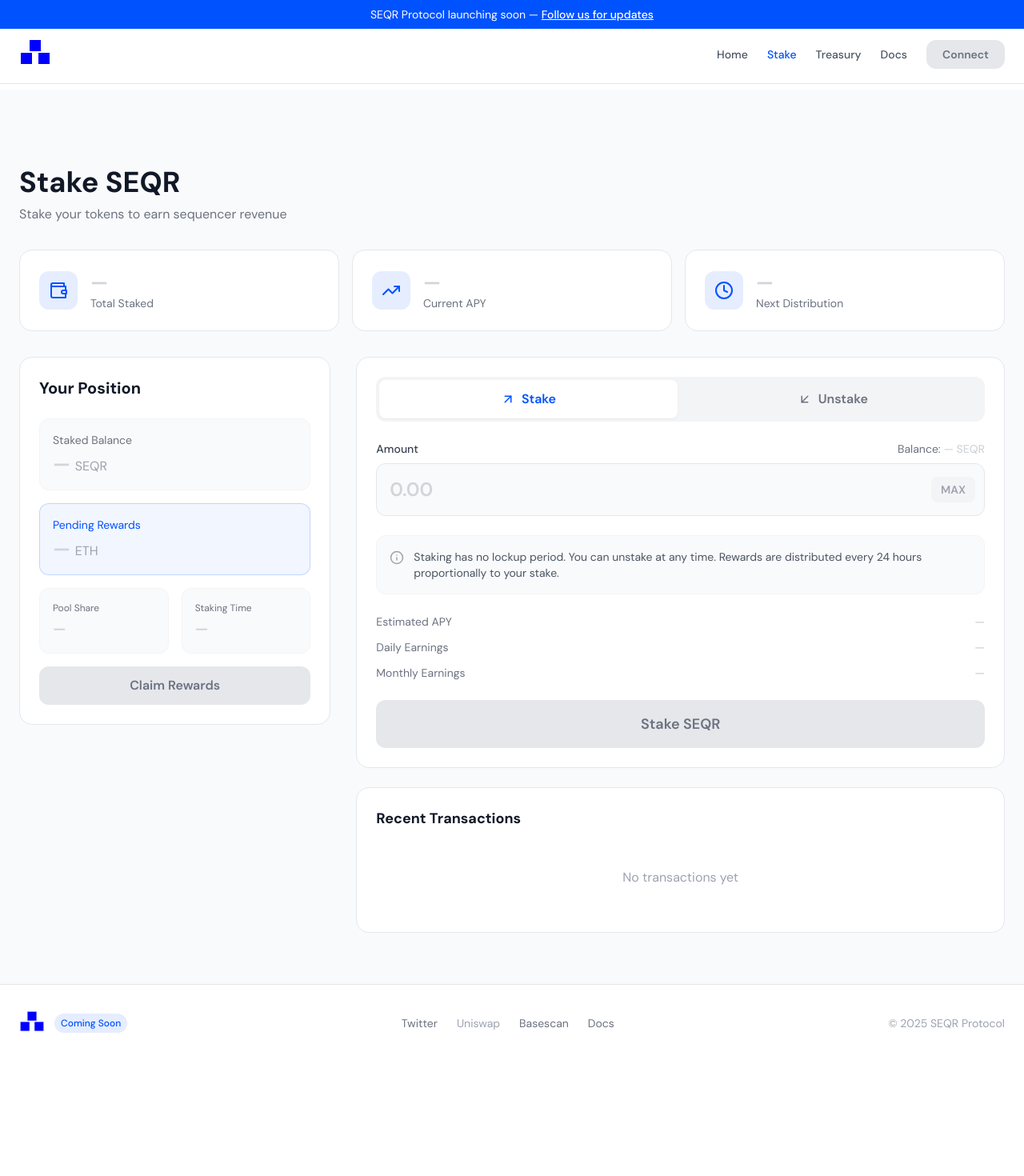
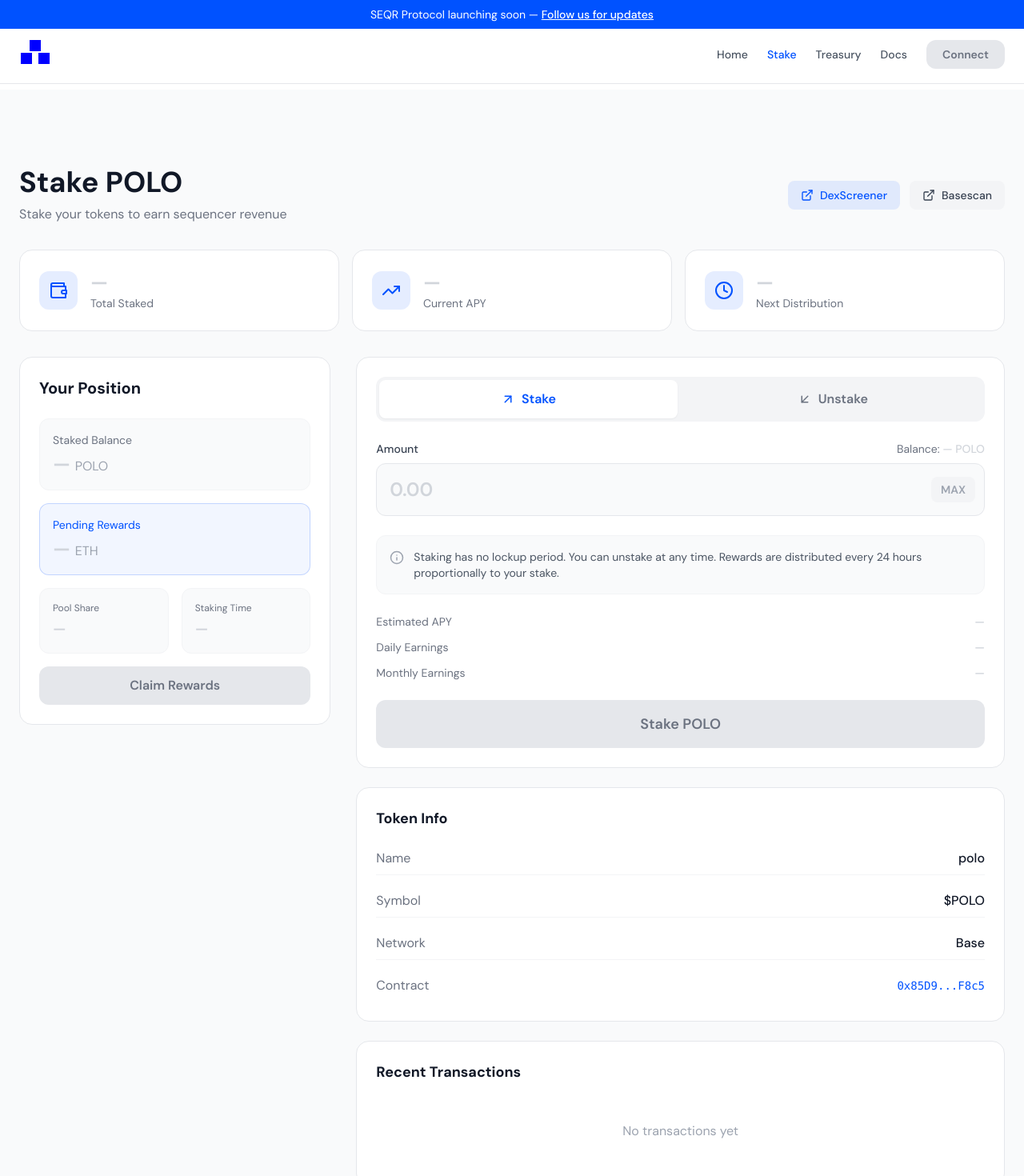
Before and after one commit to GazodeGazo/SEQR, a React (Vite) app: page /stake in a window 1280 px wide. Shown: the top 1470 px of the page at 80% size. Before the commit the page ends 1327 px from the top, so only its background shows below. Built offline with nearby package versions, Linux system fonts and the light colour scheme.

Commit message:
Update contracts - POLO live

```diff
--- a/src/pages/Home.jsx
+++ b/src/pages/Home.jsx
@@ -1,21 +1,32 @@
 import { Link } from 'react-router-dom'
-import { AlertTriangle, Sparkles, Check } from 'lucide-react'
+import { AlertTriangle, Sparkles, Check, ExternalLink } from 'lucide-react'
+import { CONTRACTS, isProtocolLive } from '../config/contracts'
 
 // Composant placeholder pour les stats pré-launch
-const StatPlaceholder = ({ label }) => (
+const StatPlaceholder = ({ label, value }) => (
   <div className="text-center p-6 bg-white rounded-xl border border-gray-100">
-    <div className="text-3xl font-bold text-gray-300 mb-2">—</div>
+    <div className={`text-3xl font-bold mb-2 ${value === '—' ? 'text-gray-300' : 'text-[#0052FF]'}`}>{value}</div>
     <div className="text-gray-500 text-sm">{label}</div>
   </div>
 )
 
 const Home = () => {
+  const isLive = isProtocolLive()
+
   const scrollToHowItWorks = () => {
     const element = document.getElementById('how-it-works')
     if (element) {
       element.scrollIntoView({ behavior: 'smooth' })
     }
   }
+
+  // Stats - affiche "—" si pas live
+  const stats = [
+    { label: 'Total Value Locked', value: '—' },
+    { label: `${CONTRACTS.SYMBOL || 'SEQR'} Staked`, value: '—' },
+    { label: 'Unique Stakers', value: '—' },
+    { label: 'ETH Distributed', value: '—' },
+  ]
 
   return (
     <div className="bg-transparent">
@@ -24,8 +35,10 @@
         <div className="text-center max-w-4xl mx-auto">
           {/* Badge */}
           <div className="inline-flex items-center gap-2 px-4 py-2 bg-white/80 backdrop-blur-sm rounded-full mb-8 border border-gray-200">
-            <span className="w-2 h-2 bg-[#0052FF] rounded-full animate-pulse" />
-            <span className="text-sm font-medium text-gray-700">Launching Soon on Base</span>
+            <span className={`w-2 h-2 rounded-full animate-pulse ${isLive ? 'bg-green-500' : 'bg-[#0052FF]'}`} />
+            <span className="text-sm font-medium text-gray-700">
+              {isLive ? `${CONTRACTS.SYMBOL} Live on ${CONTRACTS.CHAIN_NAME}` : 'Launching Soon on Base'}
+            </span>
           </div>
 
           {/* Title */}
@@ -36,12 +49,31 @@
 
           {/* Subtitle */}
           <p className="text-xl text-gray-600 mb-10 max-w-2xl mx-auto">
-            SEQR enables fractional ownership of Base L2 sequencer infrastructure.
-            Stake $SEQR, earn rewards from transaction fees.
+            {CONTRACTS.SYMBOL || 'SEQR'} enables fractional ownership of Base L2 sequencer infrastructure.
+            Stake ${CONTRACTS.SYMBOL || 'SEQR'}, earn rewards from transaction fees.
           </p>
 
           {/* Buttons */}
           <div className="flex flex-col sm:flex-row items-center justify-center gap-4">
+            {isLive ? (
+              <>
+                <Link to="/stake">
+                  <button className="min-w-[180px] px-8 py-4 bg-[#0052FF] text-white font-semibold rounded-xl text-lg hover:bg-[#0041CC] transition-colors shadow-lg">
+                    Launch App
+                  </button>
+                </Link>
+                <a
+                  href={CONTRACTS.DEXSCREENER}
+                  target="_blank"
+                  rel="noopener noreferrer"
+                  className="min-w-[180px] px-8 py-4 bg-white/90 backdrop-blur-sm text-gray-900 font-semibold rounded-xl border border-gray-200 hover:border-gray-300 text-lg shadow-sm transition-colors inline-flex items-center justify-center gap-2"
+                >
+                  <ExternalLink size={20} />
+                  DexScreener
+                </a>
+              </>
+            ) : (
+              <>
                 <button
                   disabled
                   className="min-w-[180px] px-8 py-4 bg-gray-300 text-gray-500 font-semibold rounded-xl text-lg cursor-not-allowed shadow-sm"
@@ -54,18 +86,44 @@
                 >
                   Learn More
                 </button>
+              </>
+            )}
           </div>
+
+          {/* Token Links - Only show when live */}
+          {isLive && (
+            <div className="mt-8 flex items-center justify-center gap-4">
+              <a
+                href={CONTRACTS.BASESCAN_TOKEN}
+                target="_blank"
+                rel="noopener noreferrer"
+                className="text-sm text-gray-500 hover:text-[#0052FF] transition-colors inline-flex items-center gap-1"
+              >
+                <ExternalLink size={14} />
+                View on Basescan
+              </a>
+              <span className="text-gray-300">|</span>
+              <a
+                href={CONTRACTS.TWITTER}
+                target="_blank"
+                rel="noopener noreferrer"
+                className="text-sm text-gray-500 hover:text-[#0052FF] transition-colors inline-flex items-center gap-1"
+              >
+                <ExternalLink size={14} />
+                Twitter
+              </a>
+            </div>
+          )}
         </div>
       </section>
 
-      {/* Stats Section - Pre-launch placeholders */}
+      {/* Stats Section */}
       <section className="py-16 bg-white/90 backdrop-blur-sm border-y border-gray-200">
         <div className="max-w-7xl mx-auto px-6">
           <div className="grid grid-cols-2 md:grid-cols-4 gap-6">
-            <StatPlaceholder label="Total Value Locked" />
-            <StatPlaceholder label="SEQR Staked" />
-            <StatPlaceholder label="Unique Stakers" />
-            <StatPlaceholder label="ETH Distributed" />
+            {stats.map((stat) => (
+              <StatPlaceholder key={stat.label} label={stat.label} value={stat.value} />
+            ))}
           </div>
         </div>
       </section>
@@ -78,10 +136,10 @@
 
           <div className="grid md:grid-cols-4 gap-6">
             {[
-              { step: '01', title: 'Buy $SEQR', desc: 'Purchase tokens on Uniswap. 3% tax funds the ecosystem.' },
-              { step: '02', title: 'Stake', desc: 'Stake your $SEQR to earn ETH rewards.' },
+              { step: '01', title: `Buy $${CONTRACTS.SYMBOL || 'SEQR'}`, desc: 'Purchase tokens on Uniswap. 3% tax funds the ecosystem.' },
+              { step: '02', title: 'Stake', desc: `Stake your $${CONTRACTS.SYMBOL || 'SEQR'} to earn ETH rewards.` },
               { step: '03', title: 'Treasury Grows', desc: '1% of each trade accumulates for $BASE.' },
-              { step: '04', title: 'Earn Revenue', desc: 'SEQR operates sequencer, rewards flow to stakers.' },
+              { step: '04', title: 'Earn Revenue', desc: `${CONTRACTS.SYMBOL || 'SEQR'} operates sequencer, rewards flow to stakers.` },
             ].map((item) => (
               <div key={item.step} className="p-6 rounded-2xl bg-white border border-gray-200 hover:border-[#0052FF]/30 hover:shadow-md transition-all">
                 <div className="w-12 h-12 bg-[#0052FF] rounded-full flex items-center justify-center mb-4">
@@ -95,7 +153,7 @@
         </div>
       </section>
 
-      {/* Sequencer Progress - Pre-launch state */}
+      {/* Sequencer Progress */}
       <section className="py-20 bg-gray-50">
         <div className="max-w-4xl mx-auto px-6">
           <div className="bg-white rounded-2xl p-8 md:p-12 text-center border border-gray-200">
@@ -176,7 +234,7 @@
 
           <div className="grid md:grid-cols-3 lg:grid-cols-6 gap-4 max-w-5xl mx-auto">
             <div className="p-5 rounded-xl bg-white border border-gray-100 text-center">
-              <div className="text-lg font-bold text-gray-900 mb-1">1B</div>
+              <div className="text-lg font-bold text-gray-900 mb-1">{CONTRACTS.TOTAL_SUPPLY ? `${(parseInt(CONTRACTS.TOTAL_SUPPLY) / 1000000000).toFixed(0)}B` : '1B'}</div>
               <div className="text-gray-500 text-xs">Total Supply</div>
             </div>
             <div className="p-5 rounded-xl bg-white border border-gray-100 text-center">
@@ -209,11 +267,36 @@
       <section className="py-20 bg-white">
         <div className="max-w-4xl mx-auto px-6">
           <div className="p-12 rounded-3xl bg-[#0052FF] text-center">
-            <h2 className="text-3xl font-bold text-white mb-4">Be First to Know</h2>
-            <p className="text-white/80 mb-8">Follow us on Twitter for launch announcements and updates.</p>
+            <h2 className="text-3xl font-bold text-white mb-4">
+              {isLive ? `Start Staking ${CONTRACTS.SYMBOL}` : 'Be First to Know'}
+            </h2>
+            <p className="text-white/80 mb-8">
+              {isLive
+                ? `Stake your $${CONTRACTS.SYMBOL} tokens to earn rewards from sequencer fees.`
+                : 'Follow us on Twitter for launch announcements and updates.'
+              }
+            </p>
             <div className="flex flex-col sm:flex-row items-center justify-center gap-4">
+              {isLive ? (
+                <>
+                  <Link to="/stake">
+                    <button className="px-8 py-4 bg-white text-[#0052FF] font-semibold rounded-xl hover:bg-gray-100 transition-colors">
+                      Stake Now
+                    </button>
+                  </Link>
                   <a
-                href="https://x.com/seqrbase"
+                    href={CONTRACTS.DEXSCREENER}
+                    target="_blank"
+                    rel="noopener noreferrer"
+                    className="px-8 py-4 bg-white/10 text-white font-semibold rounded-xl border border-white/20 hover:bg-white/20 transition-colors inline-flex items-center gap-2"
+                  >
+                    View Chart
+                  </a>
+                </>
+              ) : (
+                <>
+                  <a
+                    href={CONTRACTS.TWITTER}
                     target="_blank"
                     rel="noopener noreferrer"
                     className="px-8 py-4 bg-white text-[#0052FF] font-semibold rounded-xl hover:bg-gray-100 transition-colors inline-flex items-center gap-2"
@@ -228,6 +311,8 @@
                       Read Documentation
                     </button>
                   </Link>
+                </>
+              )}
             </div>
           </div>
         </div>
--- a/src/pages/Stake.jsx
+++ b/src/pages/Stake.jsx
@@ -1,15 +1,18 @@
 import { useState } from 'react'
 import { motion } from 'framer-motion'
-import { Wallet, TrendingUp, Clock, ArrowUpRight, ArrowDownLeft, Info } from 'lucide-react'
+import { Wallet, TrendingUp, Clock, ArrowUpRight, ArrowDownLeft, Info, ExternalLink } from 'lucide-react'
+import { CONTRACTS, isProtocolLive } from '../config/contracts'
 
 const Stake = () => {
   const [activeTab, setActiveTab] = useState('stake')
   const [amount, setAmount] = useState('')
 
+  const isLive = isProtocolLive()
+
   const globalStats = [
-    { label: 'Total Staked', value: '—', icon: Wallet },
-    { label: 'Current APY', value: '—', icon: TrendingUp },
-    { label: 'Next Distribution', value: '—', icon: Clock },
+    { label: 'Total Staked', value: isLive ? '—' : '—', icon: Wallet },
+    { label: 'Current APY', value: isLive ? '—' : '—', icon: TrendingUp },
+    { label: 'Next Distribution', value: isLive ? '—' : '—', icon: Clock },
   ]
 
   return (
@@ -21,8 +24,34 @@
           animate={{ opacity: 1, y: 0 }}
           className="mb-8"
         >
-          <h1 className="text-4xl font-bold text-gray-900 mb-2">Stake SEQR</h1>
-          <p className="text-gray-500">Stake your tokens to earn sequencer revenue</p>
+          <div className="flex items-center justify-between flex-wrap gap-4">
+            <div>
+              <h1 className="text-4xl font-bold text-gray-900 mb-2">Stake {CONTRACTS.SYMBOL || 'SEQR'}</h1>
+              <p className="text-gray-500">Stake your tokens to earn sequencer revenue</p>
+            </div>
+            {isLive && (
+              <div className="flex gap-3">
+                <a
+                  href={CONTRACTS.DEXSCREENER}
+                  target="_blank"
+                  rel="noopener noreferrer"
+                  className="inline-flex items-center gap-2 px-4 py-2 bg-[#0052FF]/10 text-[#0052FF] rounded-lg text-sm font-medium hover:bg-[#0052FF]/20 transition-colors"
+                >
+                  <ExternalLink size={16} />
+                  DexScreener
+                </a>
+                <a
+                  href={CONTRACTS.BASESCAN_TOKEN}
+                  target="_blank"
+                  rel="noopener noreferrer"
+                  className="inline-flex items-center gap-2 px-4 py-2 bg-gray-100 text-gray-700 rounded-lg text-sm font-medium hover:bg-gray-200 transition-colors"
+                >
+                  <ExternalLink size={16} />
+                  Basescan
+                </a>
+              </div>
+            )}
+          </div>
         </motion.div>
 
         {/* Global Stats */}
@@ -63,7 +92,7 @@
                 <div className="p-4 rounded-xl bg-gray-50 border border-gray-100">
                   <div className="text-sm text-gray-500 mb-1">Staked Balance</div>
                   <div className="text-2xl font-bold text-gray-300">
-                    — <span className="text-base font-normal text-gray-400">SEQR</span>
+                    — <span className="text-base font-normal text-gray-400">{CONTRACTS.SYMBOL || 'SEQR'}</span>
                   </div>
                 </div>
 
@@ -135,7 +164,7 @@
                   <div className="flex items-center justify-between mb-2">
                     <label className="text-sm font-medium text-gray-700">Amount</label>
                     <span className="text-sm text-gray-500">
-                      Balance: <span className="font-medium text-gray-300">— SEQR</span>
+                      Balance: <span className="font-medium text-gray-300">— {CONTRACTS.SYMBOL || 'SEQR'}</span>
                     </span>
                   </div>
                   <div className="relative">
@@ -199,10 +228,42 @@
                   disabled
                   className="w-full py-4 rounded-xl bg-gray-200 text-gray-500 font-semibold text-lg cursor-not-allowed"
                 >
-                  {activeTab === 'stake' ? 'Stake SEQR' : 'Unstake SEQR'}
+                  {activeTab === 'stake' ? `Stake ${CONTRACTS.SYMBOL || 'SEQR'}` : `Unstake ${CONTRACTS.SYMBOL || 'SEQR'}`}
                 </button>
               </form>
             </div>
+
+            {/* Token Info - Only show when live */}
+            {isLive && (
+              <div className="mt-6 p-6 rounded-2xl bg-white border border-gray-200">
+                <h3 className="text-lg font-bold text-gray-900 mb-4">Token Info</h3>
+                <div className="space-y-3">
+                  <div className="flex items-center justify-between py-2 border-b border-gray-100">
+                    <span className="text-gray-500">Name</span>
+                    <span className="font-medium text-gray-900">{CONTRACTS.NAME}</span>
+                  </div>
+                  <div className="flex items-center justify-between py-2 border-b border-gray-100">
+                    <span className="text-gray-500">Symbol</span>
+                    <span className="font-medium text-gray-900">${CONTRACTS.SYMBOL}</span>
+                  </div>
+                  <div className="flex items-center justify-between py-2 border-b border-gray-100">
+                    <span className="text-gray-500">Network</span>
+                    <span className="font-medium text-gray-900">{CONTRACTS.CHAIN_NAME}</span>
+                  </div>
+                  <div className="flex items-center justify-between py-2">
+                    <span className="text-gray-500">Contract</span>
+                    <a
+                      href={CONTRACTS.BASESCAN_TOKEN}
+                      target="_blank"
+                      rel="noopener noreferrer"
+                      className="font-mono text-sm text-[#0052FF] hover:underline"
+                    >
+                      {CONTRACTS.TOKEN.slice(0, 6)}...{CONTRACTS.TOKEN.slice(-4)}
+                    </a>
+                  </div>
+                </div>
+              </div>
+            )}
 
             {/* Recent Transactions */}
             <div className="mt-6 p-6 rounded-2xl bg-white border border-gray-200">
```
Lines whose indentation alone changed are shown as unchanged.
